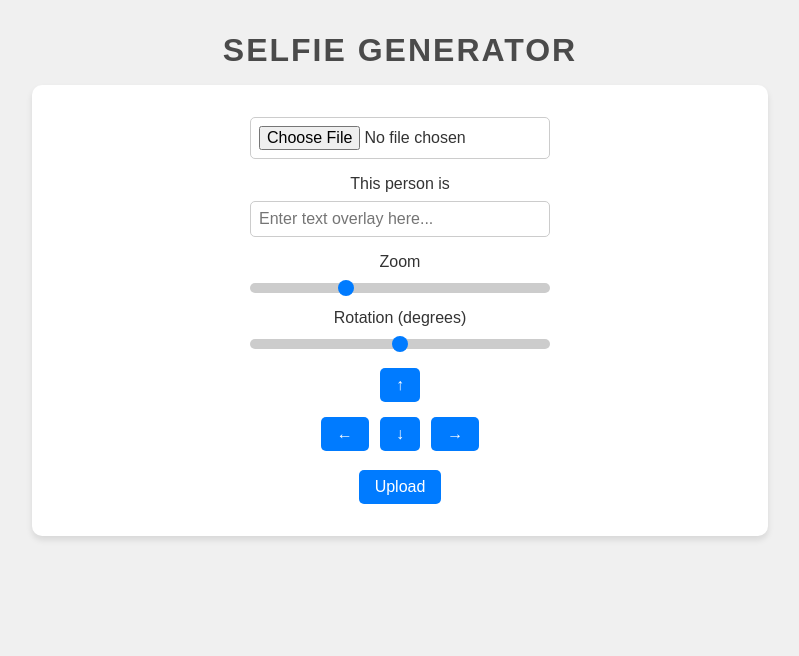
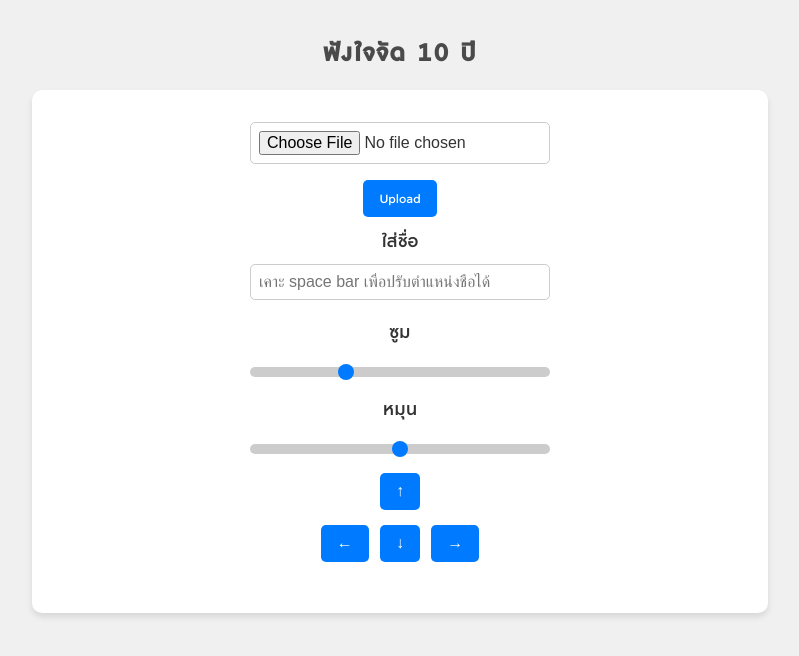
Before and after one commit to jackkidding/fjj-selfie-generator, a website: page index.html in a window 1280 px wide. Shown: the whole page, without its empty margins (240-1039 px from the left). Drawn offline with Linux system fonts and the light colour scheme.

Commit message:
feat(index): add fonts

```diff
--- a/index.html
+++ b/index.html
@@ -4,22 +4,31 @@
 <head>
     <meta charset="UTF-8">
     <meta name="viewport" content="width=device-width, initial-scale=1.0">
-    <title>Selfie Generator</title>
+    <title>ฟังใจจัด 10 ปี</title>
     <link rel="stylesheet" href="styles/styles.css">
     <link rel="preconnect" href="https://fonts.googleapis.com">
     <link rel="preconnect" href="https://fonts.gstatic.com" crossorigin>
     <link href="https://fonts.googleapis.com/css2?family=DM+Sans:wght@700&display=swap" rel="stylesheet">
 </head>
 <body>
-    <h1>Selfie Generator</h1>
+    <h1>ฟังใจจัด 10 ปี</h1>
     <form id="upload-form">
         <!-- <input type="text" id="api-key" placeholder="Enter your PhotoRoom API key here..."> -->
         <input type="file" id="image-input" accept="image/*">
-        <label for="overlay-text" style="display: block; margin-bottom: 0.5rem;">This person is</label>
-        <input type="text" id="overlay-text" placeholder="Enter text overlay here..." maxlength="46">
-        <label for="scale-range" style="display: block; margin-bottom: 0.5rem;">Zoom</label>
+        <button type="submit" style="margin-bottom: 0.5rem;">Upload</button>
+
+        <div id="result-container" style="margin-bottom: 0.5rem;">
+            <canvas id="result-canvas"></canvas>
+            <a id="download-button" href="#" download="result.png" style="display: none;">
+                <button>Download</button>
+            </a>
+        </div>
+
+        <label for="overlay-text" style="display: block; margin-bottom: 0.5rem;">ใส่ชื่อ</label>
+        <input type="text" id="overlay-text" placeholder="เคาะ space bar เพื่อปรับตำแหน่งชื่อได้" maxlength="46">
+        <label for="scale-range" style="display: block; margin-bottom: 0.5rem;">ซูม</label>
         <input type="range" id="scale-range" min="0.1" max="3" step="0.01" value="1" style="margin-bottom: 1rem;">
-        <label for="rotation-range" style="display: block; margin-bottom: 0.5rem;">Rotation (degrees)</label>
+        <label for="rotation-range" style="display: block; margin-bottom: 0.5rem;">หมุน</label>
         <input type="range" id="rotation-range" min="-180" max="180" step="1" value="0" style="margin-bottom: 1rem;">
         <div class="arrow-buttons">
             <div id="arrow-buttons-container">
@@ -33,14 +42,7 @@
                 </div>
             </div>
         </div>
-        <button type="submit">Upload</button>
     </form>
-    <div id="result-container">
-        <canvas id="result-canvas"></canvas>
-        <a id="download-button" href="#" download="result.png" style="display: none;">
-            <button>Download</button>
-        </a>
-    </div>
     <script src="scripts/script.js"></script>
 </body>
 </html>
--- a/styles/styles.css
+++ b/styles/styles.css
@@ -5,22 +5,48 @@
     box-sizing: border-box;
 }
 
+/* @font-face {
+    font-family: Blur;
+    src: url('/fonts/BlurWeb-Medium.ttf');
+} */
+
+@font-face {
+    font-family: 'db-airy';
+    src: url('/fonts/DBAiryStdMed.ttf');
+    font-weight: normal;
+    font-style: normal;
+}
+
+@font-face {
+    font-family: 'blur';
+    src: url('/fonts/BlurWeb-Medium.ttf');
+    font-weight: normal;
+    font-style: normal;
+
+}
+
 body {
-    font-family: Arial, sans-serif;
+    font-family: 'db-airy';
     background-color: #f0f0f0;
     color: #333;
     max-width: 800px;
     margin: 0 auto;
     text-align: center;
     padding: 2rem;
+    font-size: 1.5rem;
 }
 
 h1 {
+    font-family: 'db-airy';
     font-size: 2rem;
     margin-bottom: 1rem;
     text-transform: uppercase;
     letter-spacing: 2px;
     color: #4a4a4a;
+}
+
+button {
+    font-family: 'db-airy';
 }
 
 #upload-form {
```
Also changed, not shown: fonts/BlurWeb-Medium.ttf (added), fonts/DBAiryStdMed.ttf (added).
